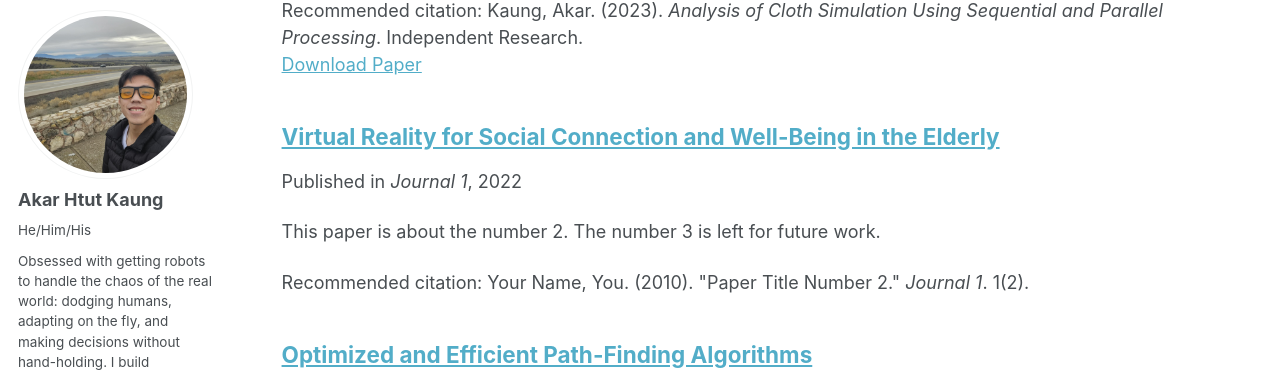
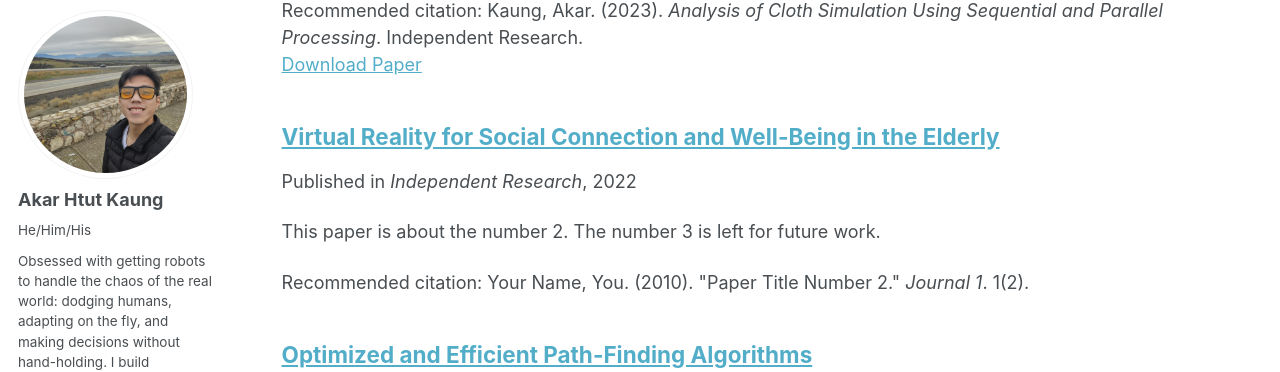
Before and after one commit to akarhtutkaung/akarhtutkaung.github.io, a Jekyll site: the page built from _pages/research.html, in a window 1280 px wide and 900 px high, scrolled down 350 px. Shown: the part 89-461 px from the top of the window. Built offline with Jekyll 4.4.1, drawn with Linux system fonts in a browser that asks for light colours; a script that is not in the unit is left out.

Commit message:
fix venue and pdf link path

```diff
--- a/_publications/2022_12_01_Virtual_Reality_for_Social_Connection_and_Well-Being_in_the_Elderly.md
+++ b/_publications/2022_12_01_Virtual_Reality_for_Social_Connection_and_Well-Being_in_the_Elderly.md
@@ -5,7 +5,7 @@ category: independent_research
 permalink: /publication/anaylsis_of_cloth_simulation_in_parallel_programming
 excerpt: 'This paper is about the number 2. The number 3 is left for future work.'
 date: 2022-12-01
-venue: 'Journal 1'
+venue: 'Independent Research'
 # slidesurl: 'http://academicpages.github.io/files/slides2.pdf'
 # paperurl: 'http://academicpages.github.io/files/paper2.pdf'
 citation: 'Your Name, You. (2010). &quot;Paper Title Number 2.&quot; <i>Journal 1</i>. 1(2).'
```
Also changed, not shown: _publications/2023_03_01_Analysis_of_Cloth_Simulation_Using_Sequential_and_Parallel_Processing.md (+1 -1 lines).
